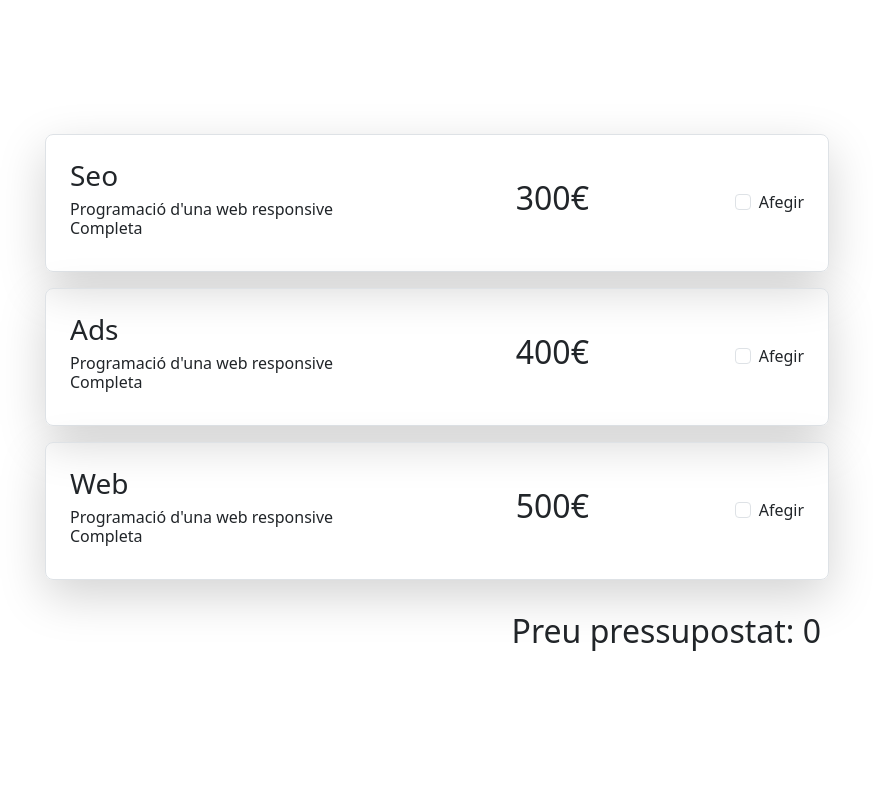
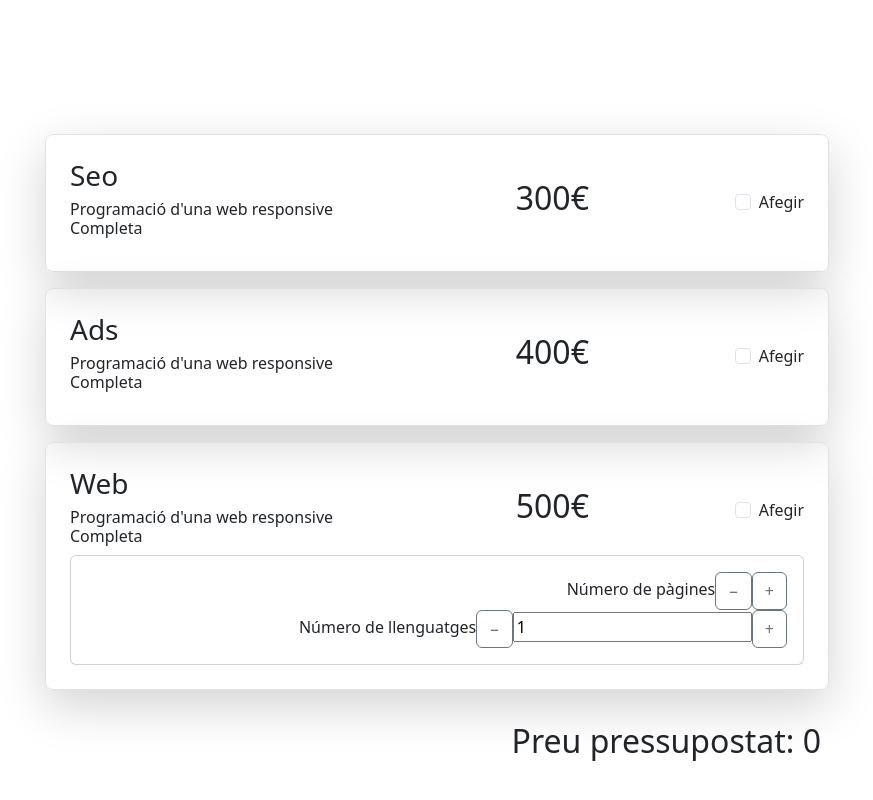
Before and after one commit to akustikoa/sprint6, an Angular app: page / in a window 1280 px wide. Shown: the part 312-1112 px from the top of the page, without its empty margins (203-1076 px from the left). Built offline with nearby package versions, Linux system fonts and the light colour scheme.

Commit message:
formulari 2

```diff
--- a/src/app/home/home.component.html
+++ b/src/app/home/home.component.html
@@ -55,7 +55,7 @@
       </div>
       <div class="mb-3">
         <div
-          class="form-check border rounded-3 p-4 shadow-lg d-flex justify-content-between align-items-center"
+          class="form-check border rounded-3 p-4 shadow-lg d-flex justify-content-between align-items-center flex-wrap"
         >
           <div class="max-desc">
             <h3>Web</h3>
@@ -71,6 +71,9 @@
             />
             <label class="form-check-label" for="pres-web">Afegir</label>
           </div>
+          <div class="w-100 text-end">
+            <app-panel></app-panel>
+          </div>
         </div>
       </div>
       <div class="text-end mt-4 p-2">
--- a/src/app/home/home.component.ts
+++ b/src/app/home/home.component.ts
@@ -1,11 +1,12 @@
 import { Component } from '@angular/core';
 import { FormGroup, ReactiveFormsModule, FormBuilder } from '@angular/forms';
 import { BudgetService } from '../services/budget.service.service';
+import { PanelComponent } from '../panel/panel.component';
 
 @Component({
   selector: 'app-home',
   standalone: true,
-  imports: [ReactiveFormsModule],
+  imports: [ReactiveFormsModule, PanelComponent],
   templateUrl: './home.component.html',
   styleUrl: './home.component.scss',
 })
--- a/src/app/panel/panel.component.html
+++ b/src/app/panel/panel.component.html
@@ -1 +1,22 @@
-<p>panel works!</p>
+<!-- <div class="collapse" id="collapseExample"> -->
+<div class="card card-body">
+  <div>
+    <label for="pages">Número de pàgines</label>
+    <button type="button" class="btn btn-outline-secondary btn-round">−</button>
+    <button type="button" class="btn btn-outline-secondary btn-round">+</button>
+  </div>
+  <div>
+    <label for="pages">Número de llenguatges</label>
+    <button type="button" class="btn btn-outline-secondary btn-round">−</button>
+    <input
+      type="number"
+      id="pages"
+      formControlName="cantidadPaginas"
+      min="1"
+      value="1"
+      class=""
+    />
+    <button type="button" class="btn btn-outline-secondary btn-round">+</button>
+  </div>
+</div>
+<!-- </div> -->
--- a/src/app/panel/panel.component.ts
+++ b/src/app/panel/panel.component.ts
@@ -5,8 +5,6 @@ import { Component } from '@angular/core';
   standalone: true,
   imports: [],
   templateUrl: './panel.component.html',
-  styleUrl: './panel.component.scss'
+  styleUrl: './panel.component.scss',
 })
-export class PanelComponent {
-
-}
+export class PanelComponent {}
```
